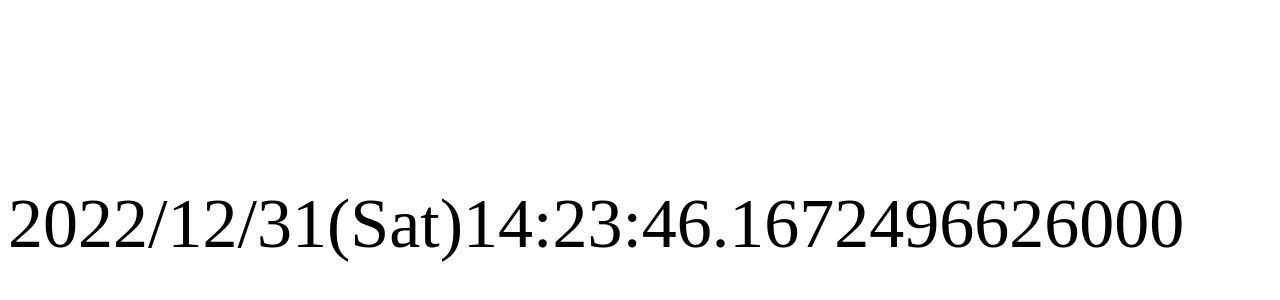
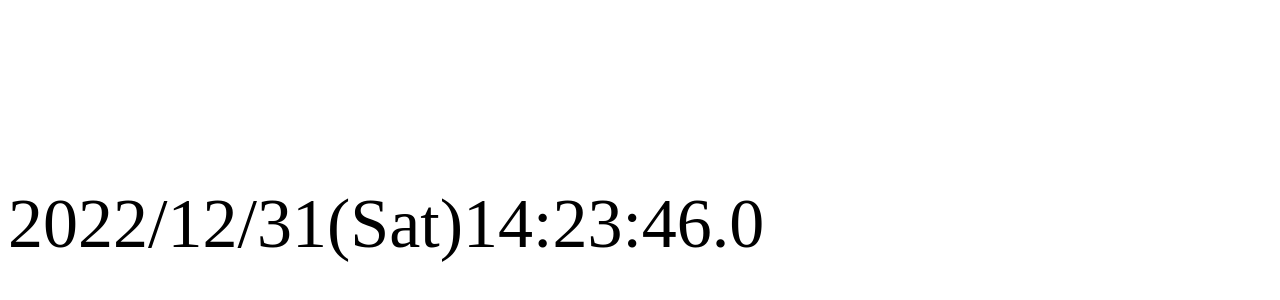
Before and after one commit to paldooon/bas-clock, a plain HTML site: page index.html in a window 1280 px wide. Shown: the part 216-516 px from the top of the page. Drawn offline with Linux system fonts and the light colour scheme; a web font is replaced by a local one.

Commit message:
Update index.html

```diff
--- a/index.html
+++ b/index.html
@@ -45,7 +45,7 @@
         let hour = time.getHours();
         let minute = time.getMinutes();
         let second = time.getSeconds();
-        let mili = time.getTime();
+        let mili = time.getMilliseconds();
         const text = year + "/" + month + "/" + date + "(" + day + ")" + hour + ":" + minute + ":" + second + "." + mili;
         document.getElementById("time").innerHTML = text;
       }
```
